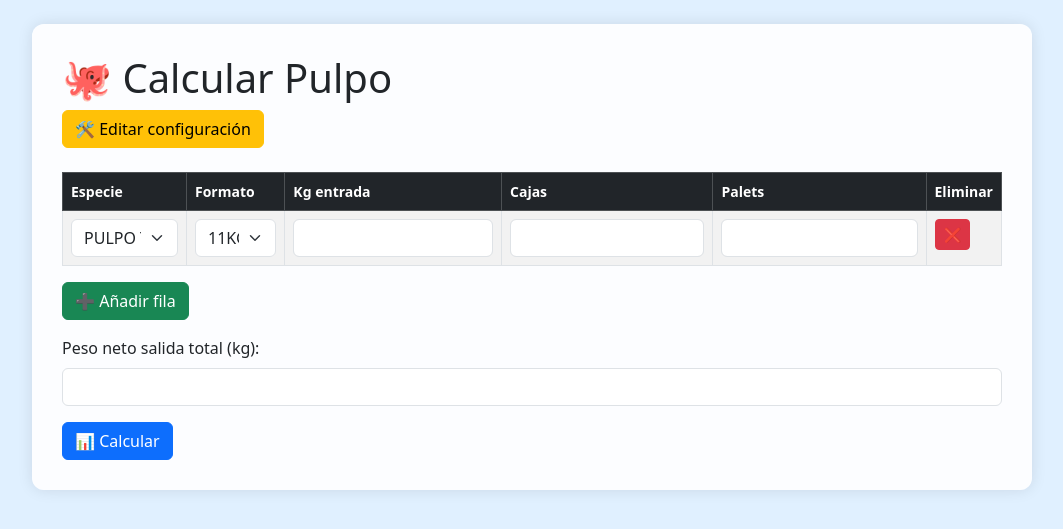
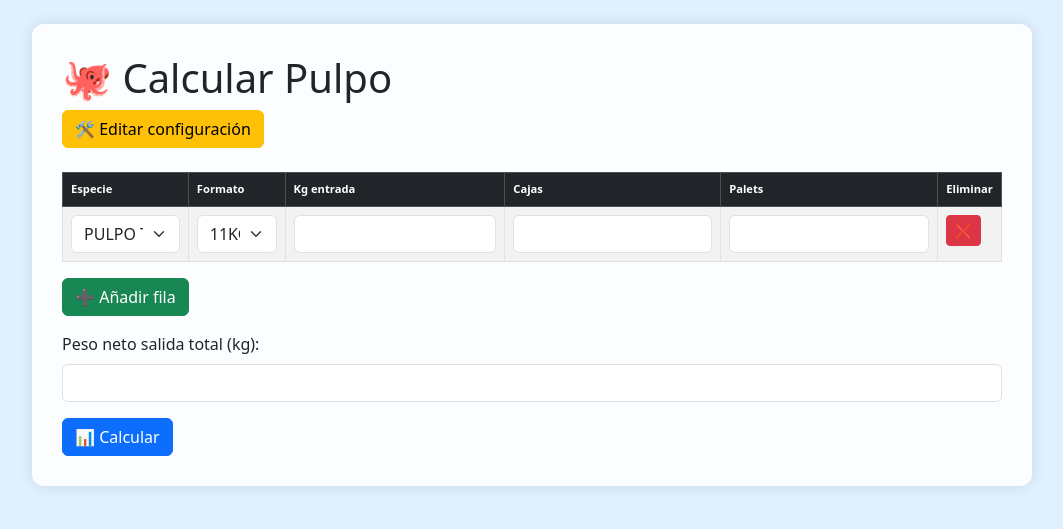
Before and after one commit to Jaime-Salv/calculadora-web, a Flask app: page /pulpo in a window 1280 px wide. Shown: the top 529 px of the page, without its empty margins (108-1171 px from the left). Run offline with Flask 3, Linux system fonts and the light colour scheme.

Commit message:
Add files via upload

```diff
--- a/templates/base.html
+++ b/templates/base.html
@@ -21,7 +21,7 @@
             padding: 8px;
         }
         .tabla-datos td, .tabla-datos th {
-            font-size: 0.875rem;
+            font-size: 0.7rem;
         }
     </style>
 </head>
```
